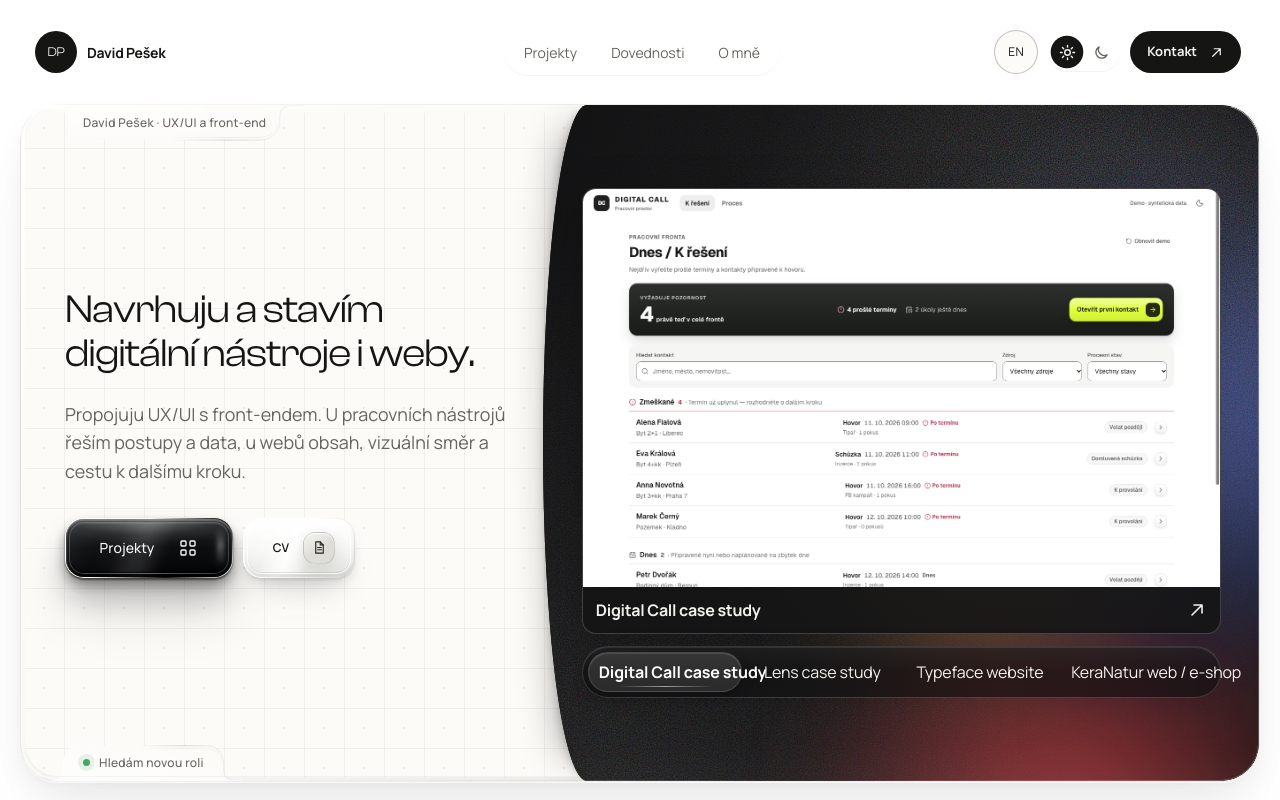
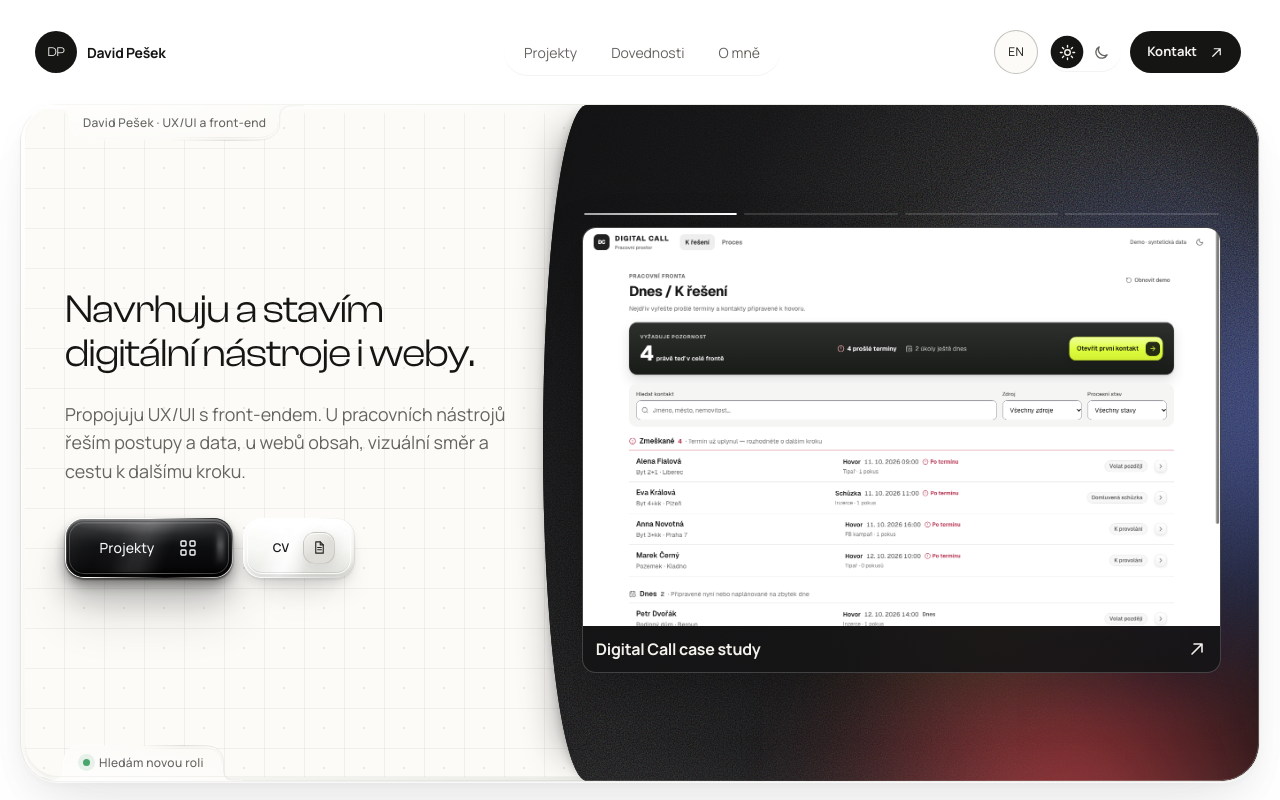
Before and after one commit to DP8778/davidpesek_portfolio, a Next.js app: page / in a window 1280 px wide. Shown: the top 800 px of the page. Built offline with nearby package versions, Linux system fonts and the light colour scheme; a web font is replaced by a local one.

Commit message:
refactor: restore timed hero project progress

```diff
--- a/app/Portfolio/components/ProjectCards/ProjectCards.module.scss
+++ b/app/Portfolio/components/ProjectCards/ProjectCards.module.scss
@@ -113,8 +113,7 @@
 }
 
 .cardLink:focus-visible,
-.heroProjectLink:focus-visible,
-.projectPicker button:focus-visible {
+.heroProjectLink:focus-visible {
   outline: 2px solid currentColor;
   outline-offset: 4px;
 }
@@ -154,67 +153,43 @@
   padding: 8px 13px;
 }
 
-.projectPicker {
-  @include glass.surface(#161618);
+.galleryProgress {
   display: grid;
   grid-template-columns: repeat(4, minmax(0, 1fr));
-  gap: 3px;
-  padding: 5px;
-  border: 1px solid #ffffff24;
-  border-radius: 999px;
-  background:
-    linear-gradient(180deg, #ffffff0b, transparent 52%),
-    #111113b8;
-  box-shadow:
-    inset 0 1px #ffffff19,
-    0 14px 34px #00000024;
-  backdrop-filter: blur(18px) saturate(145%);
-  -webkit-backdrop-filter: blur(18px) saturate(145%);
+  gap: 7px;
+  width: 100%;
+  padding: 0 2px;
 }
 
-.projectPicker button {
-  @include type.body(control);
+.galleryProgress > span {
   position: relative;
-  min-width: 0;
-  min-height: 38px;
-  padding: 7px 10px;
-  border: 1px solid transparent;
+  display: block;
+  height: 2px;
+  overflow: hidden;
   border-radius: 999px;
-  color: #bdbbb5;
-  background: transparent;
-  font-size: 12px;
-  font-weight: 560;
-  letter-spacing: -.01em;
-  white-space: nowrap;
-  cursor: pointer;
+  background: #ffffff24;
 }
 
-.projectPicker button:hover { color: #fff; background: #ffffff0a; }
-.projectPicker button[aria-pressed="true"] {
-  color: #fff;
-  border-color: #ffffff1f;
-  background:
-    linear-gradient(180deg, #ffffff13, #ffffff08),
-    #2b2b2db5;
-  box-shadow:
-    inset 0 1px #ffffff20,
-    0 5px 14px #00000030;
-  font-weight: 650;
+.galleryProgress i {
+  position: absolute;
+  inset: 0;
+  display: block;
+  border-radius: inherit;
+  background: linear-gradient(90deg, #ffffff8c, #fff);
+  transform-origin: left center;
 }
 
-.projectPicker button[aria-pressed="true"]::before {
-  position: absolute;
-  right: 18%;
-  bottom: 4px;
-  left: 18%;
-  height: 1px;
-  border-radius: 999px;
-  background: linear-gradient(90deg, transparent, #ffffff8a, transparent);
-  content: "";
-  pointer-events: none;
+.galleryProgressActive i {
+  animation: gallery-project-time 6s linear forwards;
 }
 
-.gallery[data-theme="dark"] .projectPicker { --glass-depth: #00000070; }
+.galleryProgressComplete i { transform: scaleX(1); }
+.gallery[data-paused="true"] .galleryProgressActive i { animation-play-state: paused; }
+
+@keyframes gallery-project-time {
+  from { transform: scaleX(0); }
+  to { transform: scaleX(1); }
+}
 
 @mixin previewMotion {
   .reel { animation: reveal-workflow 4.5s cubic-bezier(.32, 0, .18, 1) both; }
@@ -233,8 +208,6 @@
 }
 
 @media (prefers-reduced-motion: no-preference) {
-  .projectPicker button { transition: background-color 180ms ease, box-shadow 180ms ease, transform 180ms ease; }
-  .projectPicker button:active { transform: translateY(1px); }
   .poster { transition: transform 700ms cubic-bezier(.2, .65, .2, 1); }
   :is(.cardLink, .heroProjectLink):focus-visible { @include previewMotion; }
   @media (hover: hover) and (pointer: fine) {
@@ -247,27 +220,14 @@
   .preview::after,
   .arrow { transition: none; }
   .cardLink:is(:hover, :focus-visible) { transform: none; }
-}
-
-@media (max-width: 480px) {
-  .projectPicker { grid-template-columns: repeat(2, minmax(0, 1fr)); }
-}
-
-@media (min-width: 721px) and (max-width: 900px) {
-  .projectPicker { grid-template-columns: repeat(2, minmax(0, 1fr)); }
+  .galleryProgressActive i { animation: none; transform: scaleX(1); }
 }
 
 @media (max-width: 720px) {
   .gallery { gap: 8px; }
   .heroProjectLink .preview { aspect-ratio: 2.15; }
   .galleryCaption { min-height: 40px; padding: 6px 11px; }
-  .projectPicker {
-    display: flex;
-    overflow-x: auto;
-    overscroll-behavior-x: contain;
-    scrollbar-width: thin;
-  }
-  .projectPicker button { flex: 0 0 auto; min-height: 42px; padding-inline: 11px; }
+  .galleryProgress { gap: 5px; }
 }
 
 @media (max-width: 660px) {
--- a/app/Portfolio/components/ProjectCards/index.jsx
+++ b/app/Portfolio/components/ProjectCards/index.jsx
@@ -48,20 +48,36 @@ export function ProjectGrid({ theme, headingLevel = 3 }) {
 
 export function HeroProjectGallery({ theme }) {
   const [activeIndex, setActiveIndex] = useState(0);
+  const [isPaused, setIsPaused] = useState(false);
   const project = selectedProjects[activeIndex];
 
-  return <Localized as="div" role="group" aria-label="Ukázky projektů" className={styles.gallery} data-theme={theme}>
+  const showNextProject = () => {
+    setActiveIndex((current) => (current + 1) % selectedProjects.length);
+  };
+
+  return <Localized
+    as="div"
+    role="group"
+    aria-label="Ukázky projektů"
+    className={styles.gallery}
+    data-theme={theme}
+    data-paused={isPaused ? "true" : "false"}
+    onMouseEnter={() => setIsPaused(true)}
+    onMouseLeave={() => setIsPaused(false)}
+    onFocusCapture={() => setIsPaused(true)}
+    onBlurCapture={(event) => {
+      if (!event.currentTarget.contains(event.relatedTarget)) setIsPaused(false);
+    }}
+  >
+    <div className={styles.galleryProgress} aria-hidden="true">
+      {selectedProjects.map((entry, index) => <span
+        className={index < activeIndex ? styles.galleryProgressComplete : index === activeIndex ? styles.galleryProgressActive : ""}
+        key={entry.id}
+      >{index === activeIndex ? <i key={`${entry.id}-${activeIndex}`} onAnimationEnd={showNextProject} /> : index < activeIndex ? <i /> : null}</span>)}
+    </div>
     <Localized as="a" className={styles.heroProjectLink} href={project.href} aria-label={`Otevřít projekt ${project.title}`}>
       <Preview project={project} theme={theme} priority key={project.id} />
-      <span className={styles.galleryCaption}><span><Text>{project.galleryTitle || project.title}</Text></span><Arrow /></span>
-    </Localized>
-    <Localized as="div" role="group" aria-label="Přepnout projekt" className={styles.projectPicker}>
-      {selectedProjects.map((entry, index) => <button
-        type="button"
-        key={entry.id}
-        aria-pressed={activeIndex === index}
-        onClick={() => setActiveIndex(index)}
-      ><Text>{entry.galleryTitle || entry.title}</Text></button>)}
+      <span className={styles.galleryCaption} aria-live="polite"><span><Text>{project.galleryTitle || project.title}</Text></span><Arrow /></span>
     </Localized>
   </Localized>;
 }
```
